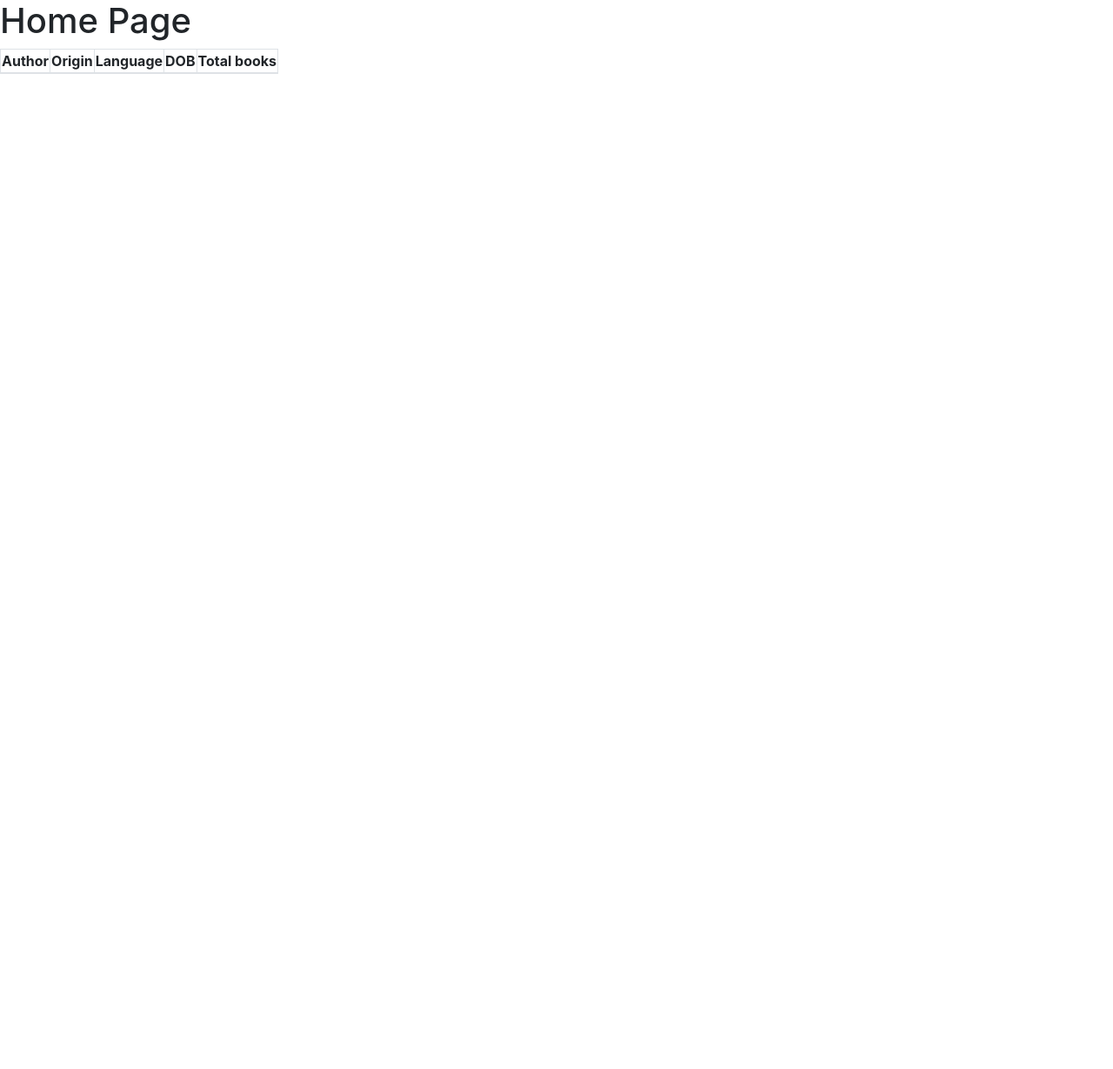
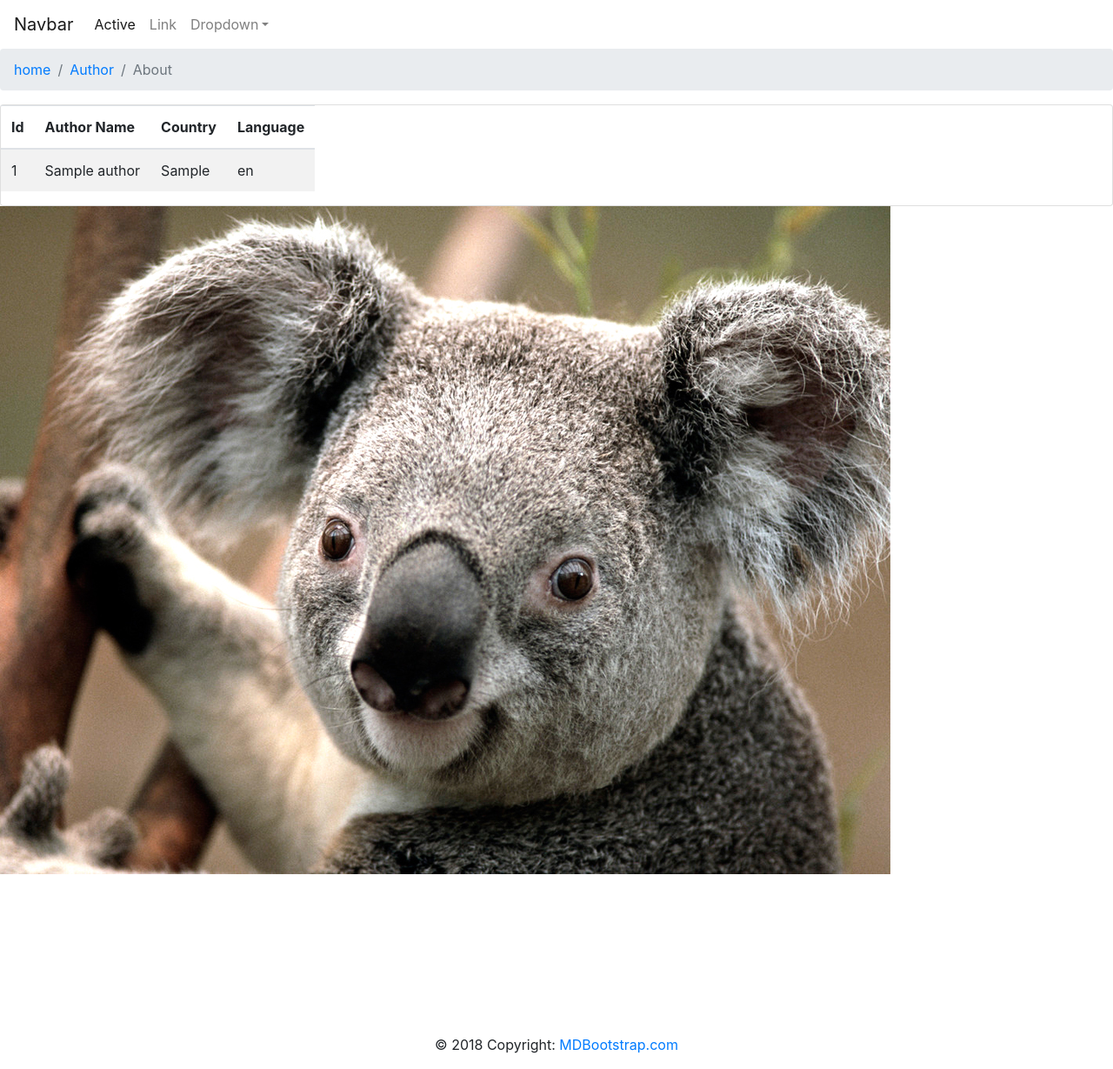
Before and after one commit to priyank-py/library_project, a Django app: page /authors in a window 1280 px wide. Shown: the whole page at 87% size. Before the commit the page ends 85 px from the top, so only its background shows below. Run offline with Django 3.2, Linux system fonts and the light colour scheme; tables that the repository leaves empty hold one stand-in row (values such as "Sample post"); lists and menus that the app fills with data are empty; some libraries are stand-ins or nearby versions.

Commit message:
managing templates

```diff
--- a/authors/views.py
+++ b/authors/views.py
@@ -12,4 +12,8 @@ def details(request):
     books_for_each_author = [Book.objects.all().filter(author=i) for i in all_authors]
     print(len(books_for_each_author[0]))
 
-    return render(request, 'author/details.html')
+    context = {
+        'all_authors': all_authors,
+    }
+
+    return render(request, 'author/details.html', context)
--- a/library/settings.py
+++ b/library/settings.py
@@ -120,3 +120,7 @@ USE_TZ = True
 # https://docs.djangoproject.com/en/2.2/howto/static-files/
 
 STATIC_URL = '/static/'
+STATIC_ROOT = os.path.join(BASE_DIR, 'static')
+STATICFILES_DIRS = [
+    os.path.join(BASE_DIR, 'library/static'),
+]
--- /dev/null
+++ b/library/static/css/base_style.css
@@ -0,0 +1,8 @@
+*{
+    margin:0;
+    padding: 0;
+}
+
+.breadcrumb {
+    color: black;
+}
--- a/templates/author/details.html
+++ b/templates/author/details.html
@@ -1,28 +1,26 @@
-<!DOCTYPE html>
-<html lang="en">
-<head>
-    <meta charset="UTF-8">
-    <meta name="viewport" content="width=device-width, initial-scale=1.0">
-    <meta http-equiv="X-UA-Compatible" content="ie=edge">
-    <title>Home</title>
-    <link href="https://stackpath.bootstrapcdn.com/bootstrap/4.3.1/css/bootstrap.min.css" rel="stylesheet" integrity="sha384-ggOyR0iXCbMQv3Xipma34MD+dH/1fQ784/j6cY/iJTQUOhcWr7x9JvoRxT2MZw1T" crossorigin="anonymous">
-</head>
-<body>
+{% extends 'base.html' %}
 
-    <h1>Home Page</h1>
+{% block content %}
 
-    <table class="table-bordered">
-        <thead>
-            <th>Author</th>
-            <th>Origin</th>
+<table class="table table-striped table-inverse table-responsive d-block" >
+    <thead class="thead-inverse">
+        <tr>
+            <th>Id</th>
+            <th>Author Name</th>
+            <th>Country</th>
             <th>Language</th>
-            <th>DOB</th>
-            <th>Total books</th>
+        </tr>
         </thead>
         <tbody>
+        {% for author in all_authors %}
+            <tr>
+                <td scope="row">{{author.id}} </td>
+                <td>{{author.name}} </td>
+                <td>{{author.country}} </td>
+                <td>{{author.language}}</td>
+            </tr>
+        {% endfor %}
+        </tbody>
+</table>
 
-        </tbody>
-    </table>
-
-</body>
-</html>
+{% endblock content %}
--- /dev/null
+++ b/templates/base.html
@@ -0,0 +1,35 @@
+<!DOCTYPE html>
+{% load static %}
+<html lang="en">
+<head>
+    <meta charset="UTF-8">
+    <meta name="viewport" content="width=device-width, initial-scale=1.0">
+    <meta http-equiv="X-UA-Compatible" content="ie=edge">
+    <title>Document</title>
+    <link rel="stylesheet" href="https://stackpath.bootstrapcdn.com/bootstrap/4.3.1/css/bootstrap.min.css" integrity="sha384-ggOyR0iXCbMQv3Xipma34MD+dH/1fQ784/j6cY/iJTQUOhcWr7x9JvoRxT2MZw1T" crossorigin="anonymous">
+    <script src="https://code.jquery.com/jquery-3.3.1.slim.min.js" integrity="sha384-q8i/X+965DzO0rT7abK41JStQIAqVgRVzpbzo5smXKp4YfRvH+8abtTE1Pi6jizo" crossorigin="anonymous"></script>
+    <script src="https://cdnjs.cloudflare.com/ajax/libs/popper.js/1.14.7/umd/popper.min.js" integrity="sha384-UO2eT0CpHqdSJQ6hJty5KVphtPhzWj9WO1clHTMGa3JDZwrnQq4sF86dIHNDz0W1" crossorigin="anonymous"></script>
+    <script src="https://stackpath.bootstrapcdn.com/bootstrap/4.3.1/js/bootstrap.min.js" integrity="sha384-JjSmVgyd0p3pXB1rRibZUAYoIIy6OrQ6VrjIEaFf/nJGzIxFDsf4x0xIM+B07jRM" crossorigin="anonymous"></script>
+    <link rel="stylesheet" href="{% static 'css/base_style.css' %}">
+</head>
+<body>
+
+   {% include 'partials/_navbar.html' %}
+
+    <nav class="breadcrumb">
+        <a class="breadcrumb-item" href="#">home</a>
+        <a class="breadcrumb-item" href="#">Author</a>
+        <span class="breadcrumb-item active">About</span>
+    </nav>
+
+<div class="card">
+    {% block content %}
+    {% endblock content %}
+</div>
+
+<img src="{% static 'image/koala.jpg' %}" alt="">
+
+    {% include 'partials/_footer.html' %}
+
+</body>
+</html>
--- /dev/null
+++ b/templates/partials/_footer.html
@@ -0,0 +1,56 @@
+
+<!-- Footer -->
+<footer class="page-footer font-small cyan darken-3">
+
+  <!-- Footer Elements -->
+  <div class="container">
+
+    <!-- Grid row-->
+    <div class="row">
+
+      <!-- Grid column -->
+      <div class="col-md-12 py-5">
+        <div class="mb-5 flex-center">
+
+          <!-- Facebook -->
+          <a class="fb-ic">
+            <i class="fab fa-facebook-f fa-lg white-text mr-md-5 mr-3 fa-2x"> </i>
+          </a>
+          <!-- Twitter -->
+          <a class="tw-ic">
+            <i class="fab fa-twitter fa-lg white-text mr-md-5 mr-3 fa-2x"> </i>
+          </a>
+          <!-- Google +-->
+          <a class="gplus-ic">
+            <i class="fab fa-google-plus-g fa-lg white-text mr-md-5 mr-3 fa-2x"> </i>
+          </a>
+          <!--Linkedin -->
+          <a class="li-ic">
+            <i class="fab fa-linkedin-in fa-lg white-text mr-md-5 mr-3 fa-2x"> </i>
+          </a>
+          <!--Instagram-->
+          <a class="ins-ic">
+            <i class="fab fa-instagram fa-lg white-text mr-md-5 mr-3 fa-2x"> </i>
+          </a>
+          <!--Pinterest-->
+          <a class="pin-ic">
+            <i class="fab fa-pinterest fa-lg white-text fa-2x"> </i>
+          </a>
+        </div>
+      </div>
+      <!-- Grid column -->
+
+    </div>
+    <!-- Grid row-->
+
+  </div>
+  <!-- Footer Elements -->
+
+  <!-- Copyright -->
+  <div class="footer-copyright text-center py-3">© 2018 Copyright:
+    <a href="https://mdbootstrap.com/education/bootstrap/"> MDBootstrap.com</a>
+  </div>
+  <!-- Copyright -->
+
+</footer>
+<!-- Footer -->
--- /dev/null
+++ b/templates/partials/_navbar.html
@@ -0,0 +1,19 @@
+<nav class="navbar navbar-expand navbar-light bg-faded">
+        <a class="navbar-brand" href="#">Navbar</a>
+        <ul class="navbar-nav mr-auto mt-2 mt-lg-0">
+            <li class="nav-item active">
+                <a class="nav-link" href="#">Active <span class="sr-only">(current)</span></a>
+            </li>
+            <li class="nav-item">
+                <a class="nav-link" href="#">Link</a>
+            </li>
+            <li class="nav-item dropdown">
+                <a class="nav-link dropdown-toggle" href="#" id="dropdownId" data-toggle="dropdown" aria-haspopup="true" aria-expanded="false">Dropdown</a>
+                <div class="dropdown-menu" aria-labelledby="dropdownId">
+                    <a class="dropdown-item" href="#">Action 1</a>
+                    <a class="dropdown-item" href="#">Action 2</a>
+                </div>
+            </li>
+        </ul>
+
+    </nav>
```
Also changed, not shown: templates/main/index.html (+4 -13 lines), library/static/image/koala.jpg (added), 1 other file.
